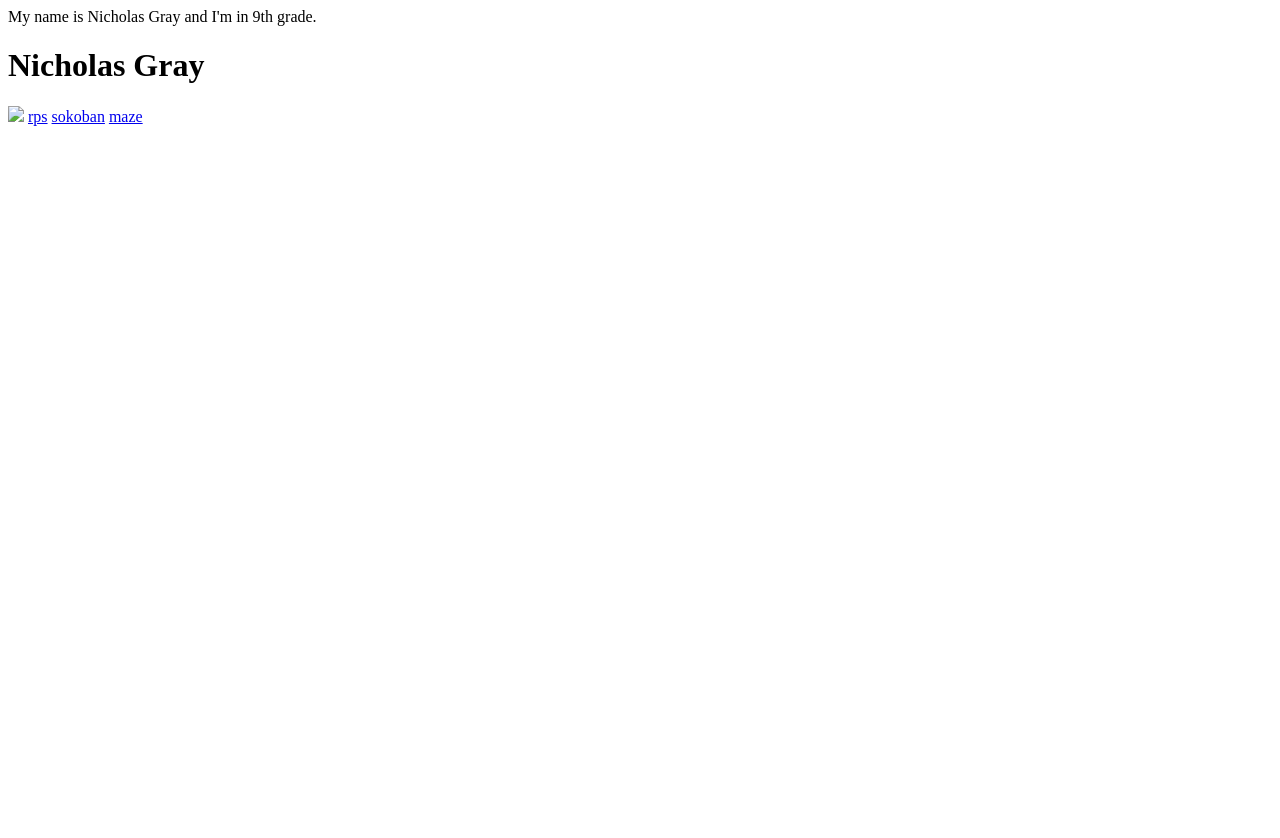
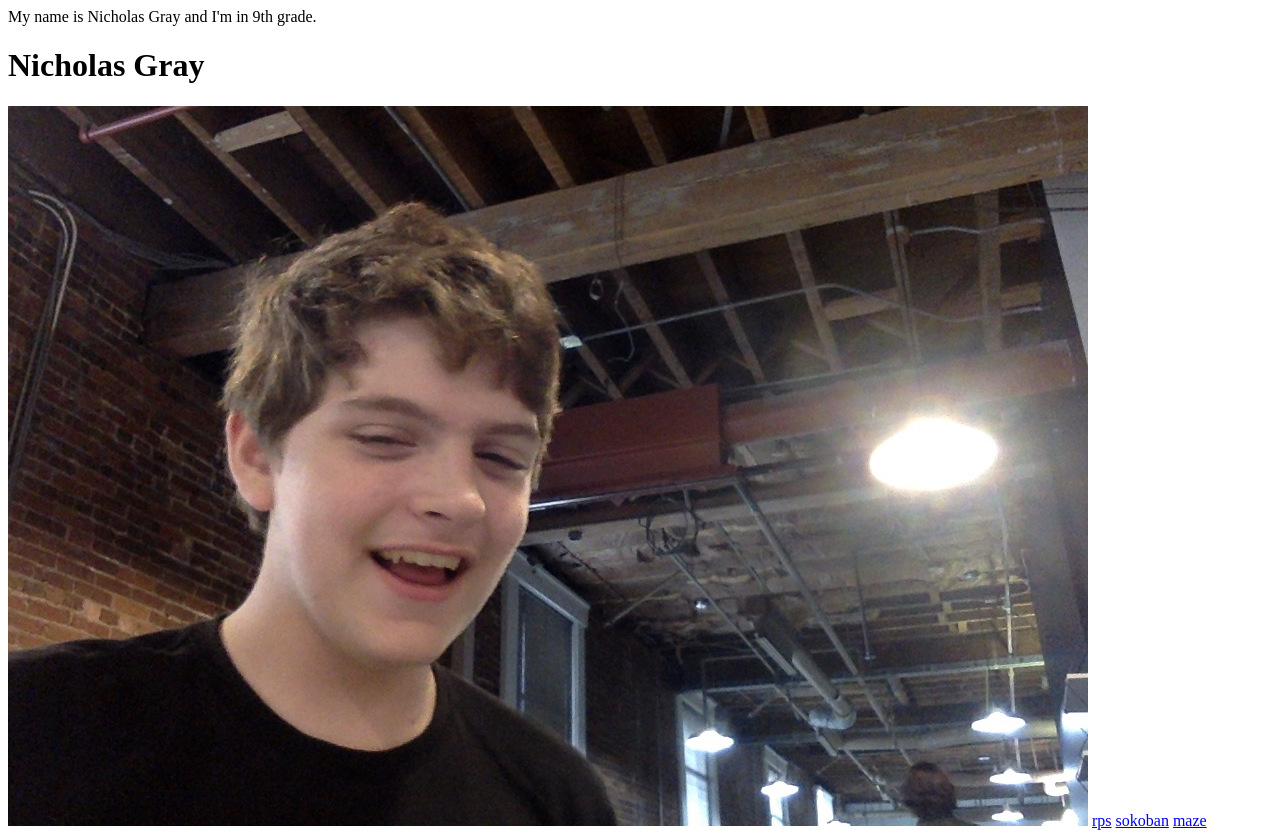
Before and after one commit to TheDiomondChief/portfolio, a plain HTML site: page index.html in a window 1280 px wide. Before the commit the page ends 800 px from the top, so only its background shows below. Drawn offline with Linux system fonts and the light colour scheme.

Commit message:
Update index.html

```diff
--- a/index.html
+++ b/index.html
@@ -9,7 +9,7 @@
         My name is Nicholas Gray and I'm in 9th grade.
     </p>
     <h1>Nicholas Gray</h1>
-    <img src="me.jpeg"></img>
+    <img src="portfolio/me.jpeg"></img>
     <a href="rps/">rps</a>
     <a href="sokoban/">sokoban</a>
     <a href="maze-medium/">maze</a>
```
